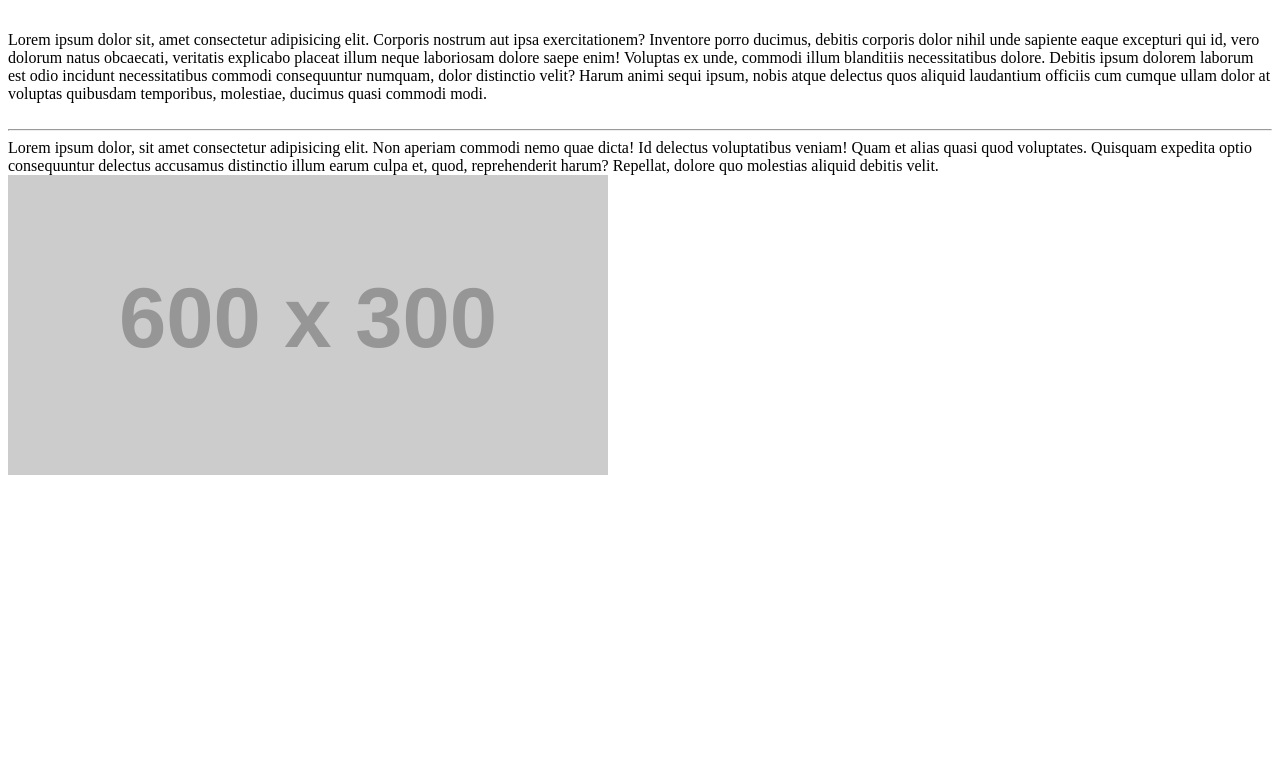
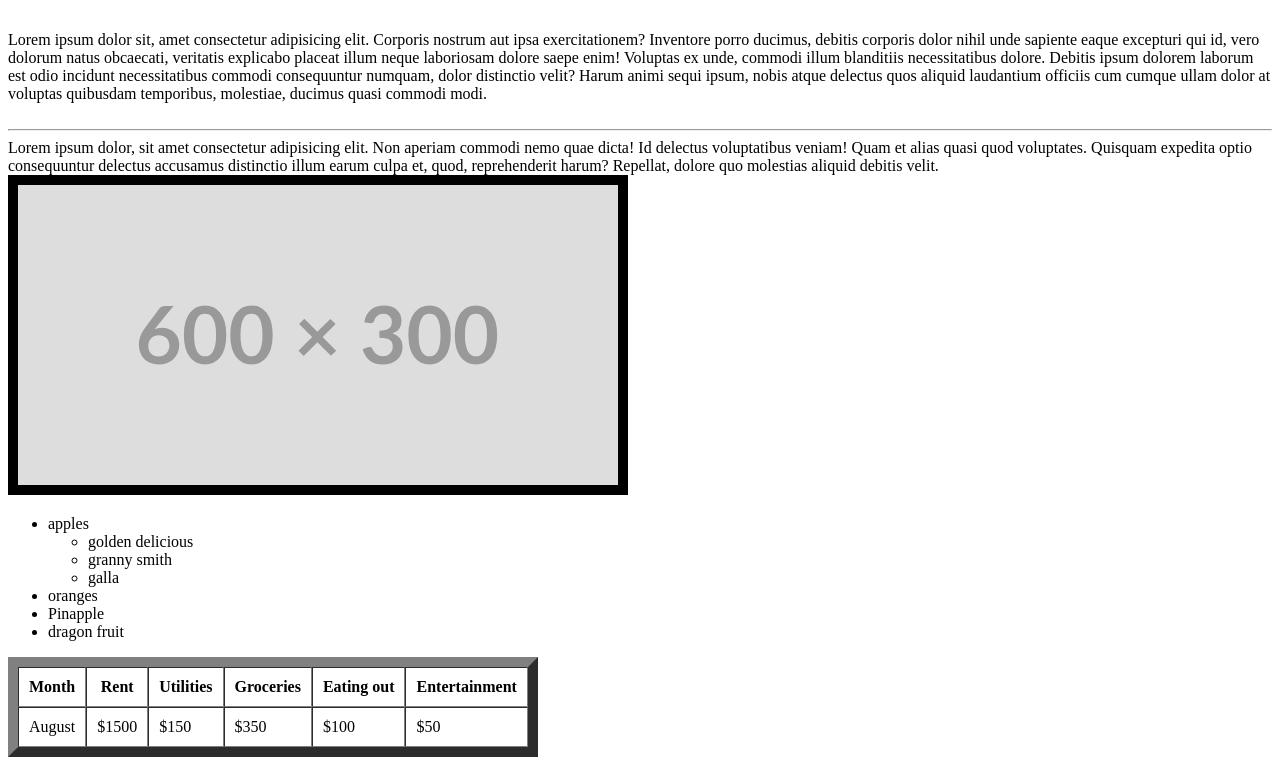
Before and after one commit to picker770/simple-html-website, a plain HTML site: page index.html in a window 1280 px wide. Shown: the part 513-1278 px from the top of the page. Before the commit the page ends 1000 px from the top, so only its background shows below. Drawn offline with Linux system fonts and the light colour scheme; placeholder pictures from the web are drawn by us.

Commit message:
added an image and a table

```diff
--- a/index.html
+++ b/index.html
@@ -1,11 +1,11 @@
 <!DOCTYPE html>
 <html lang="en">
-<head>
-    <meta charset="UTF-8">
-    <meta name="viewport" content="width=device-width, initial-scale=1.0">
+  <head>
+    <meta charset="UTF-8" />
+    <meta name="viewport" content="width=device-width, initial-scale=1.0" />
     <title>Simple html website</title>
-</head>
-<body>
+  </head>
+  <body>
     <h1>My First Website</h1>
     <h2>HTML Playground</h2>
     <h3>HTML Playground</h3>
@@ -13,25 +13,93 @@
     <h5>HTML Playground</h5>
     <h6>HTML Playground</h6>
 
-    <hr>
+    <hr />
     This is my very first website and i'm <b>extremely excited!!!!!!!!</b>
 
     <p>
-        Lorem ipsum dolor sit amet consectetur adipisicing elit. <a href="https://www.google.com" target="_blank">Excepturi eum ducimus</a> ex, distinctio suscipit labore reprehenderit, sit unde a pariatur nam maiores quae sapiente possimus obcaecati eligendi. Laborum optio debitis distinctio assumenda. Sit, ullam! Minima harum laborum architecto quam nam vitae molestiae labore distinctio, quod repellendus accusamus earum illo maxime officiis cumque placeat laboriosam eos praesentium minus aut. Tempore, inventore sunt veritatis eligendi sit architecto iusto officiis et voluptatem, omnis saepe dolores hic totam quae quo amet quasi! Rerum assumenda quas laborum, et harum dicta molestias ipsam veniam reiciendis magni, sequi, mollitia incidunt cum labore eos. Accusamus voluptatem doloribus quod!
+      Lorem ipsum dolor sit amet consectetur adipisicing elit.
+      <a href="https://www.google.com" target="_blank">Excepturi eum ducimus</a>
+      ex, distinctio suscipit labore reprehenderit, sit unde a pariatur nam
+      maiores quae sapiente possimus obcaecati eligendi. Laborum optio debitis
+      distinctio assumenda. Sit, ullam! Minima harum laborum architecto quam nam
+      vitae molestiae labore distinctio, quod repellendus accusamus earum illo
+      maxime officiis cumque placeat laboriosam eos praesentium minus aut.
+      Tempore, inventore sunt veritatis eligendi sit architecto iusto officiis
+      et voluptatem, omnis saepe dolores hic totam quae quo amet quasi! Rerum
+      assumenda quas laborum, et harum dicta molestias ipsam veniam reiciendis
+      magni, sequi, mollitia incidunt cum labore eos. Accusamus voluptatem
+      doloribus quod!
     </p>
 
-    <p>Lorem ipsum dolor sit, amet consectetur adipisicing elit. Odio aliquid odit, commodi ipsam, repudiandae amet accusamus nesciunt saepe ipsa facere consequatur magni reiciendis asperiores perferendis. Temporibus a vero voluptatem, assumenda velit rerum veritatis voluptas voluptatibus perferendis dolor tempore voluptates dicta tempora corporis odio! Molestiae magni minus voluptate ut voluptatum at ipsum est eum totam quas, labore placeat culpa pariatur, quod tenetur veritatis accusamus qui odit molestias necessitatibus itaque! Expedita reprehenderit deserunt quo in quam perferendis provident dolores nam, vel maiores numquam repellendus repellat assumenda quia nesciunt commodi officia atque nisi officiis ipsum, a nobis ad ullam! Debitis soluta earum placeat.</p>
+    <p>
+      Lorem ipsum dolor sit, amet consectetur adipisicing elit. Odio aliquid
+      odit, commodi ipsam, repudiandae amet accusamus nesciunt saepe ipsa facere
+      consequatur magni reiciendis asperiores perferendis. Temporibus a vero
+      voluptatem, assumenda velit rerum veritatis voluptas voluptatibus
+      perferendis dolor tempore voluptates dicta tempora corporis odio!
+      Molestiae magni minus voluptate ut voluptatum at ipsum est eum totam quas,
+      labore placeat culpa pariatur, quod tenetur veritatis accusamus qui odit
+      molestias necessitatibus itaque! Expedita reprehenderit deserunt quo in
+      quam perferendis provident dolores nam, vel maiores numquam repellendus
+      repellat assumenda quia nesciunt commodi officia atque nisi officiis
+      ipsum, a nobis ad ullam! Debitis soluta earum placeat.
+    </p>
 
-    <br>
+    <br />
 
-    Lorem ipsum dolor sit, amet consectetur adipisicing elit. Corporis nostrum aut ipsa exercitationem? Inventore porro ducimus, debitis corporis dolor nihil unde sapiente eaque excepturi qui id, vero dolorum natus obcaecati, veritatis explicabo placeat illum neque laboriosam dolore saepe enim! Voluptas ex unde, commodi illum blanditiis necessitatibus dolore. Debitis ipsum dolorem laborum est odio incidunt necessitatibus commodi consequuntur numquam, dolor distinctio velit? Harum animi sequi ipsum, nobis atque delectus quos aliquid laudantium officiis cum cumque ullam dolor at voluptas quibusdam temporibus, molestiae, ducimus quasi commodi modi.
+    Lorem ipsum dolor sit, amet consectetur adipisicing elit. Corporis nostrum
+    aut ipsa exercitationem? Inventore porro ducimus, debitis corporis dolor
+    nihil unde sapiente eaque excepturi qui id, vero dolorum natus obcaecati,
+    veritatis explicabo placeat illum neque laboriosam dolore saepe enim!
+    Voluptas ex unde, commodi illum blanditiis necessitatibus dolore. Debitis
+    ipsum dolorem laborum est odio incidunt necessitatibus commodi consequuntur
+    numquam, dolor distinctio velit? Harum animi sequi ipsum, nobis atque
+    delectus quos aliquid laudantium officiis cum cumque ullam dolor at voluptas
+    quibusdam temporibus, molestiae, ducimus quasi commodi modi.
 
-    <br><br>
-    <hr>
+    <br /><br />
+    <hr />
 
-    Lorem ipsum dolor, sit amet consectetur adipisicing elit. Non aperiam commodi nemo quae dicta! Id delectus voluptatibus veniam! Quam et alias quasi quod voluptates. Quisquam expedita optio consequuntur delectus accusamus distinctio illum earum culpa et, quod, reprehenderit harum? Repellat, dolore quo molestias aliquid debitis velit.
-    <br>
+    Lorem ipsum dolor, sit amet consectetur adipisicing elit. Non aperiam
+    commodi nemo quae dicta! Id delectus voluptatibus veniam! Quam et alias
+    quasi quod voluptates. Quisquam expedita optio consequuntur delectus
+    accusamus distinctio illum earum culpa et, quod, reprehenderit harum?
+    Repellat, dolore quo molestias aliquid debitis velit.
+    <br />
 
-    <img src="https://placehold.co/600x300" alt="">
-</body>
+    <img src="assets/images/600x300.svg" alt="image" border="10" />
+
+    <ul>
+      <li>
+        apples
+        <ul>
+          <li>golden delicious</li>
+          <li>granny smith</li>
+          <li>galla</li>
+        </ul>
+      </li>
+      <li>oranges</li>
+      <li>Pinapple</li>
+      <li>dragon fruit</li>
+    </ul>
+
+    <table border="10" cellpadding="10" cellspacing="0">
+      <tr>
+        <th>Month</th>
+        <th>Rent</th>
+        <th>Utilities</th>
+        <th>Groceries</th>
+        <th>Eating out</th>
+        <th>Entertainment</th>
+      </tr>
+      <tr>
+        <td>August</td>
+        <td>$1500</td>
+        <td>$150</td>
+        <td>$350</td>
+        <td>$100</td>
+        <td>$50</td>
+      </tr>
+    </table>
+  </body>
 </html>
```
Also changed, not shown: assets/images/600x300.svg (added).
